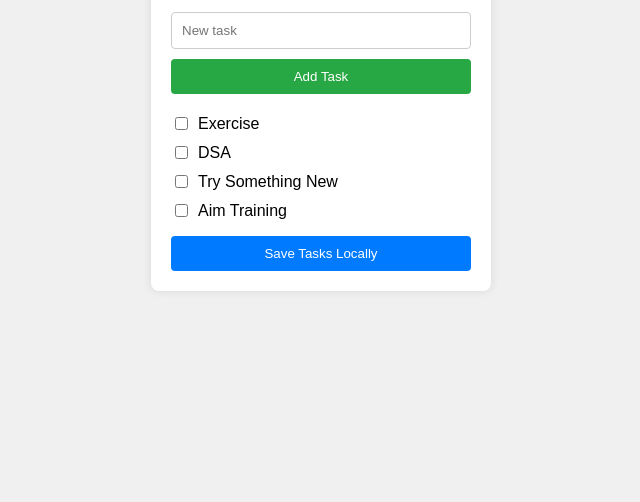
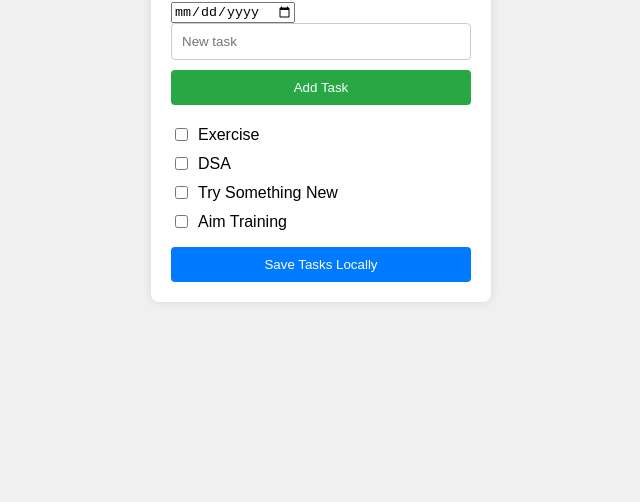
Before and after one commit to NK1FC/daily-routine-tracker, a plain HTML site: page Index.html in a window 1280 px wide. Shown: the part 298-800 px from the top of the page, without its empty margins (319-959 px from the left). Drawn offline with Linux system fonts and the light colour scheme.

Commit message:
Update Index.html

```diff
--- a/Index.html
+++ b/Index.html
@@ -9,6 +9,7 @@
 <body>
     <div id="task-container">
         <h1>Task Management</h1>
+        <input type="date" id="date-picker">
         <input type="text" id="new-task-input" placeholder="New task">
         <button id="add-task-button">Add Task</button>
         <ul id="task-list">
```
